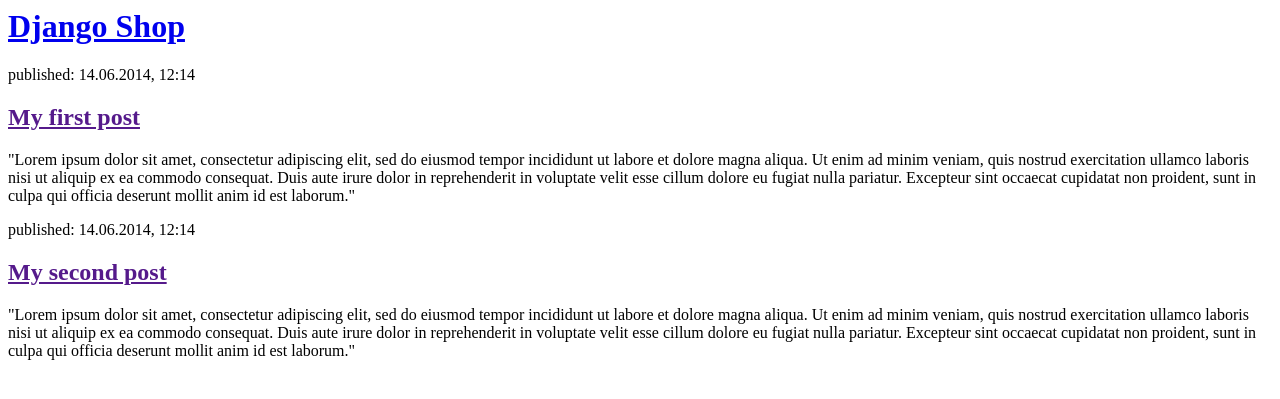
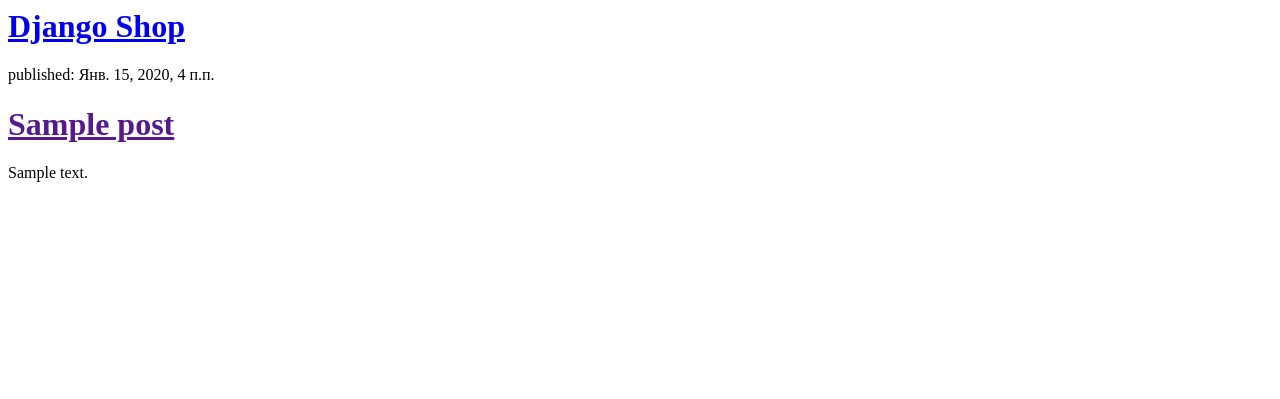
Before and after one commit to Kairat999/my-first-shop, a Django app: page / in a window 1280 px wide. Shown: the top 399 px of the page. Run offline with Django 3.2, Linux system fonts and the light colour scheme; tables that the repository leaves empty hold one stand-in row (values such as "Sample post").

Commit message:
Modified templates to display posts from database.

```diff
--- a/shop/templates/shop/post_list.html
+++ b/shop/templates/shop/post_list.html
@@ -3,20 +3,18 @@
         <title>Django shop</title>
     </head>
     <body>
+
         <div>
             <h1><a href="/">Django Shop</a></h1>
         </div>
 
-        <div>
-            <p>published: 14.06.2014, 12:14</p>
-            <h2><a href="">My first post</a></h2>
-            <p>"Lorem ipsum dolor sit amet, consectetur adipiscing elit, sed do eiusmod tempor incididunt ut labore et dolore magna aliqua. Ut enim ad minim veniam, quis nostrud exercitation ullamco laboris nisi ut aliquip ex ea commodo consequat. Duis aute irure dolor in reprehenderit in voluptate velit esse cillum dolore eu fugiat nulla pariatur. Excepteur sint occaecat cupidatat non proident, sunt in culpa qui officia deserunt mollit anim id est laborum."</p>
-        </div>
+{% for post in posts %}
+    <div>
+        <p>published: {{ post.published_date }}</p>
+        <h1><a href="">{{ post.title }}</a></h1>
+        <p>{{ post.text|linebreaksbr }}</p>
+    </div>
+{% endfor %}
 
-        <div>
-            <p>published: 14.06.2014, 12:14</p>
-            <h2><a href="">My second post</a></h2>
-            <p>"Lorem ipsum dolor sit amet, consectetur adipiscing elit, sed do eiusmod tempor incididunt ut labore et dolore magna aliqua. Ut enim ad minim veniam, quis nostrud exercitation ullamco laboris nisi ut aliquip ex ea commodo consequat. Duis aute irure dolor in reprehenderit in voluptate velit esse cillum dolore eu fugiat nulla pariatur. Excepteur sint occaecat cupidatat non proident, sunt in culpa qui officia deserunt mollit anim id est laborum."</p>
-        </div>
     </body>
 </html>
--- a/shop/views.py
+++ b/shop/views.py
@@ -1,4 +1,7 @@
 from django.shortcuts import render
+from django.utils import timezone
+from .models import Post
 
 def post_list(request):
-    return render(request, 'shop/post_list.html', {})
+    posts = Post.objects.filter(published_date__lte=timezone.now()).order_by('published_date')
+    return render(request, 'shop/post_list.html', {'posts': posts})
```
